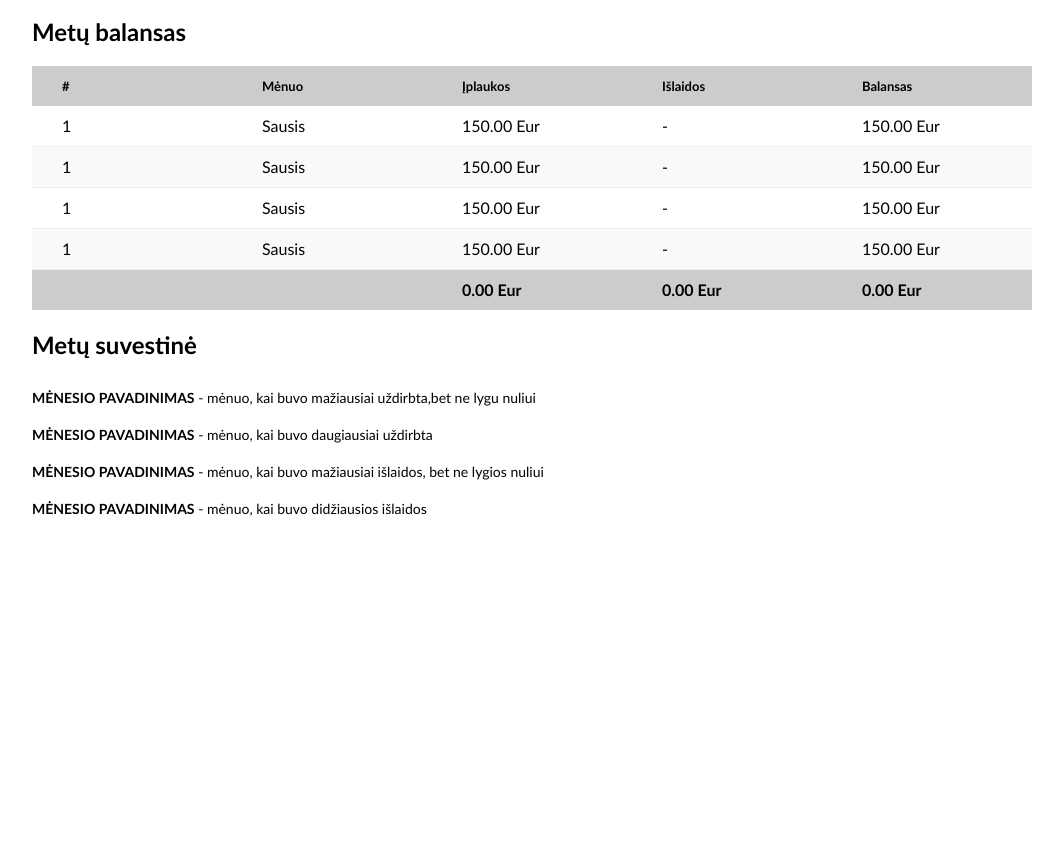
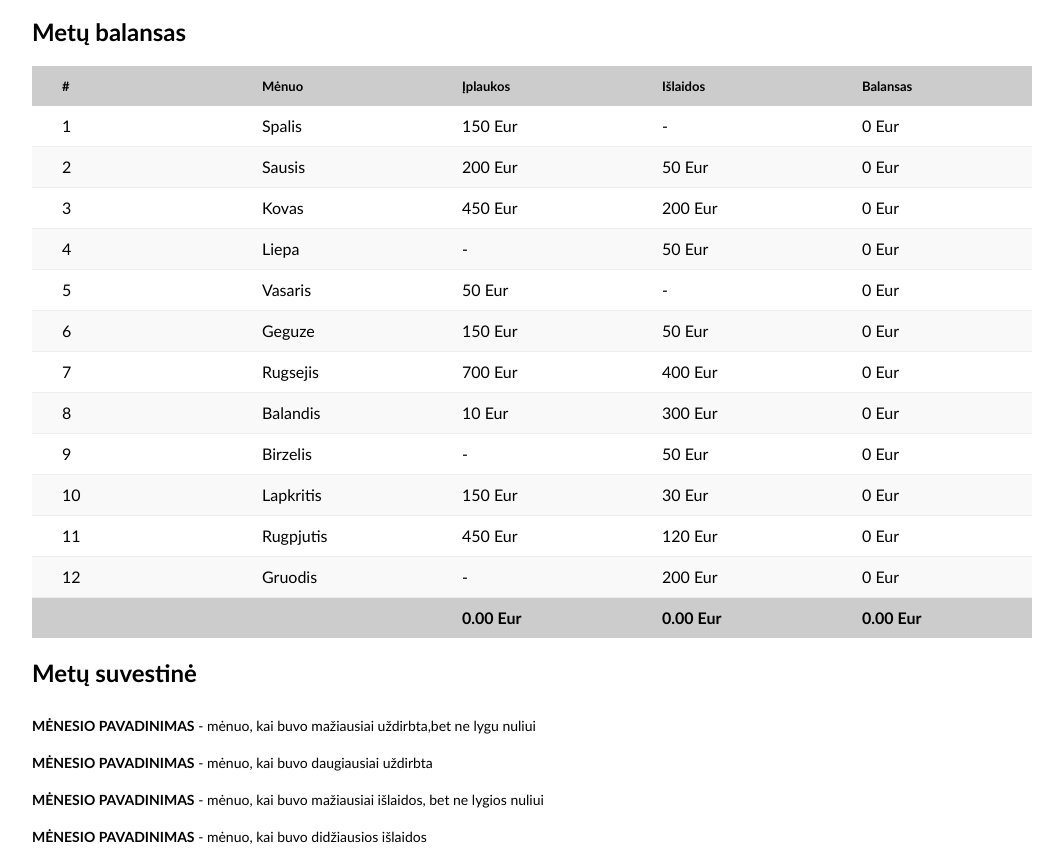
Before and after one commit to Urbbiz/freelancer-balance-testas, a plain HTML site: page index.html in a window 1280 px wide. Shown: the part 42-897 px from the top of the page, without its empty margins (108-1171 px from the left). Before the commit the page ends 800 px from the top, so only its background shows below. Drawn offline with Linux system fonts and the light colour scheme.

Commit message:
render table and moneyFormat function added

```diff
--- a/index.html
+++ b/index.html
@@ -35,7 +35,7 @@
                         <div class="cell">-</div>
                         <div class="cell">150.00 Eur</div>
                     </div>
-                    <div class="table-row">
+                    <!-- <div class="table-row">
                         <div class="cell">1</div>
                         <div class="cell">Sausis</div>
                         <div class="cell">150.00 Eur</div>
@@ -55,7 +55,7 @@
                         <div class="cell">150.00 Eur</div>
                         <div class="cell">-</div>
                         <div class="cell">150.00 Eur</div>
-                    </div>
+                    </div> -->
                 </div>
                 <div class="table-footer">
                     <div class="cell"></div>
@@ -90,6 +90,7 @@
             </div>
         </div>
     </div>
-    <script src="./js/menesiai.js" type="module"></script>
+    <script src="./js/data.js"></script>
+    <script src="./js/main.js"></script>
 </body>
 </html>
--- a/js/data.js
+++ b/js/data.js
@@ -13,8 +13,6 @@ const account = [
     { month: 12, expense: 200 }
 ];
 
-const moths = [
+const months = [
     'Sausis','Vasaris','Kovas','Balandis', 'Geguze', 'Birzelis', 'Liepa', 'Rugpjutis', 'Rugsejis', 'Spalis', 'Lapkritis','Gruodis'
 ];
-
-export {account};
--- /dev/null
+++ b/js/main.js
@@ -0,0 +1,32 @@
+function formatMoney(money) {
+    if (typeof money !== 'number') {
+        return '-';
+    }
+    return  money + ' Eur';
+}
+// return money ? money + 'Eur' : '-';
+/* funkcija formatMoney ir jos RETURN paaiskinimas; jeigu pinigu yra 'klaustukas' grazinu pinigus+ 'Eur', jeigu nera pinig : grazinu '-' */
+
+function renderTable(monthNames, cashFlow) {
+    let HTML ='';
+    for(let i=0; i<cashFlow.length; i++) {
+        const item = cashFlow[i];
+
+        HTML += `<div class="table-row">
+                    <div class="cell">${i+1}</div>
+                    <div class="cell">${monthNames[item.month-1]}</div>
+                    <div class="cell">${formatMoney(item.income)} </div>
+                    <div class="cell">${formatMoney(item.expense)} </div>
+                    <div class="cell">${formatMoney(0)}</div>
+                </div>`
+    }
+    const tableContentDOM = document.querySelector('.table-content');
+    tableContentDOM.innerHTML = HTML;
+
+
+
+}
+
+renderTable(months, account)
+
+/*monthNames yra tas pats kaip months, o cashFlow tas pats kaip account, cia tik patys persivadinom savo patogumui, skaitomumui, bet jie yra tas pats ir reiskia ta pati*/
```
